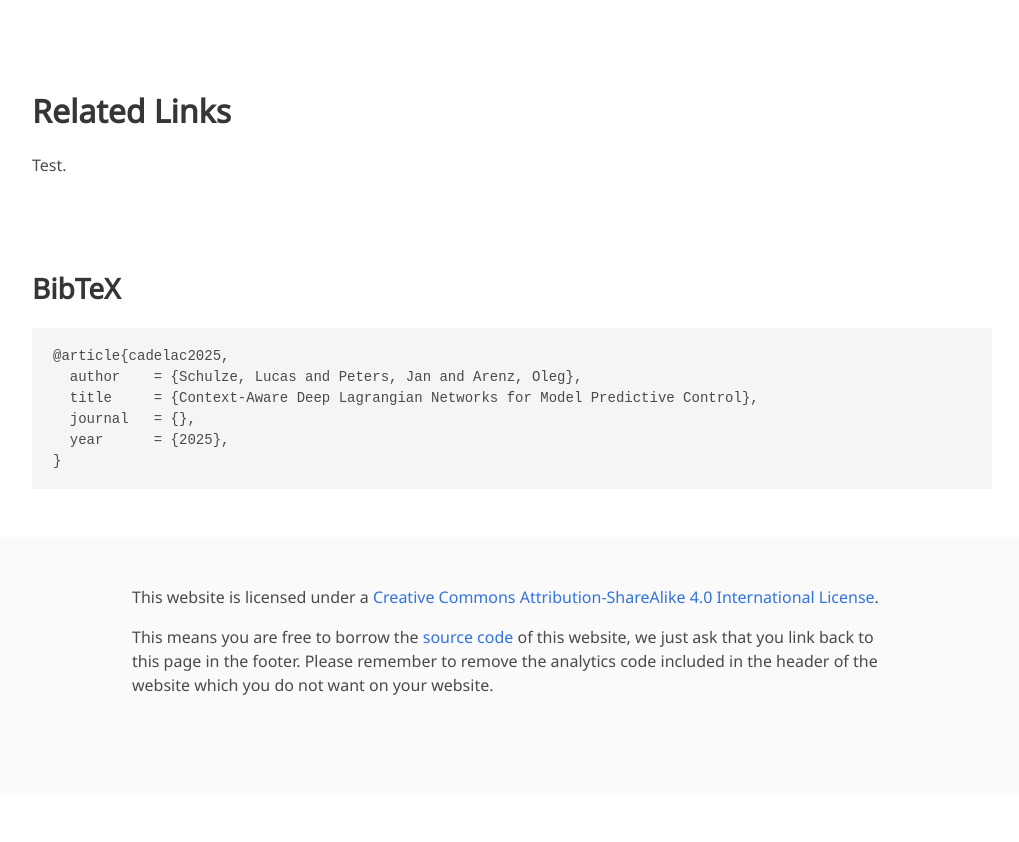
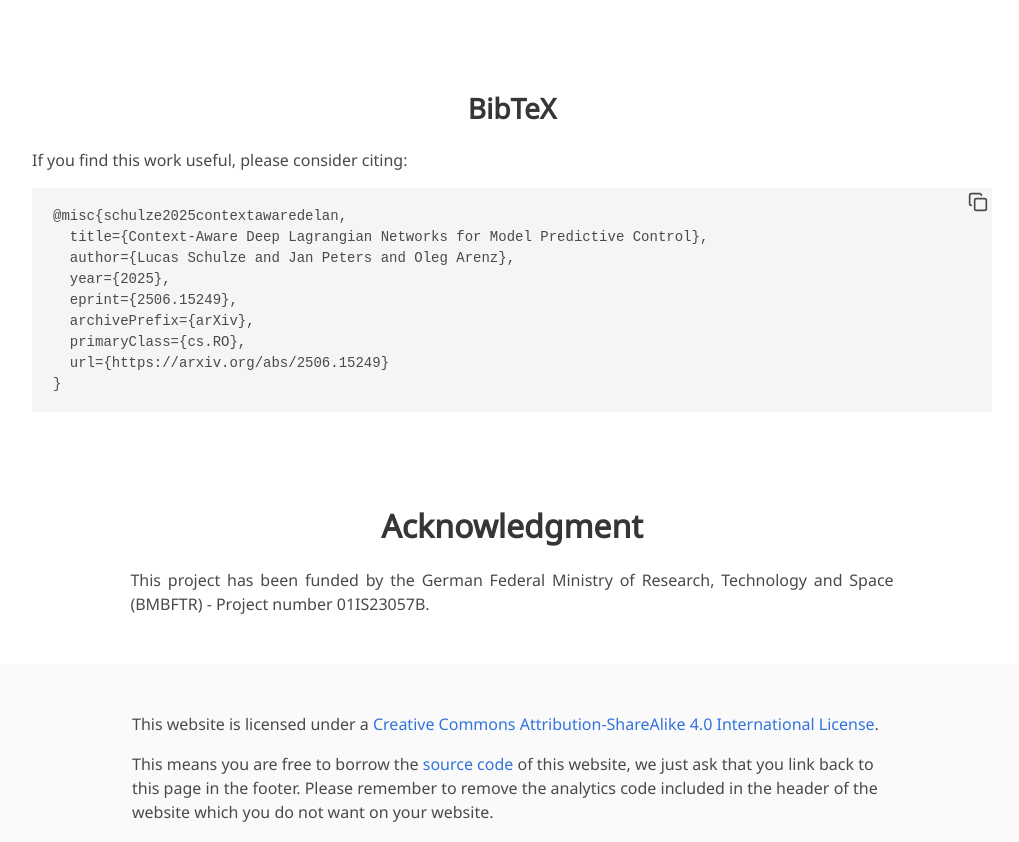
Before and after one commit to Schulze18/cadelac_website, a plain HTML site: page index.html in a window 1280 px wide. Shown: the part 1721-2563 px from the top of the page, without its empty margins (128-1147 px from the left). Before the commit the page ends 2514 px from the top, so only its background shows below. Drawn offline with nearby package versions, Linux system fonts and the light colour scheme; some icons are missing; a web font is replaced by a local one.

Commit message:
- update links

```diff
--- a/index.html
+++ b/index.html
@@ -65,7 +65,7 @@
             <div class="publication-links">
               <!-- PDF Link. -->
               <span class="link-block">
-                <a href="https://arxiv.org/pdf/2011.12948"
+                <a href="https://arxiv.org/pdf/2506.15249"
                    class="external-link button is-normal is-rounded is-dark">
                   <span class="icon">
                       <i class="fas fa-file-pdf"></i>
@@ -74,7 +74,7 @@
                 </a>
               </span>
               <span class="link-block">
-                <a href="https://arxiv.org/abs/2011.12948"
+                <a href="https://arxiv.org/abs/2506.15249"
                    class="external-link button is-normal is-rounded is-dark">
                   <span class="icon">
                       <i class="ai ai-arxiv"></i>
@@ -173,41 +173,78 @@
 </section>
 
 
+<!-- BibTeX. -->
+<!-- Load Lucide Icons -->
+<script src="https://unpkg.com/lucide@latest"></script>
+
+<section class="section" id="BibTeX">
+  <div class="container is-max-desktop content">
+    <!-- Centered Section Title -->
+    <h2 class="title has-text-centered">BibTeX</h2>
+
+    <p>
+      If you find this work useful, please consider citing:
+    </p>
+
+    <!-- BibTeX Block with Copy Icon -->
+    <div style="position: relative;">
+      <button
+        onclick="copyBibtex()"
+        style="position: absolute; top: 0; right: 0; padding: 0.3em; background: none; border: none; cursor: pointer;"
+        aria-label="Copy BibTeX"
+      >
+        <i data-lucide="copy" style="width: 20px; height: 20px; color: #4a4a4a;"></i>
+      </button>
+
+      <pre><code id="bibtex-code">@misc{schulze2025contextawaredelan,
+  title={Context-Aware Deep Lagrangian Networks for Model Predictive Control},
+  author={Lucas Schulze and Jan Peters and Oleg Arenz},
+  year={2025},
+  eprint={2506.15249},
+  archivePrefix={arXiv},
+  primaryClass={cs.RO},
+  url={https://arxiv.org/abs/2506.15249}
+}</code></pre>
+    </div>
+  </div>
+</section>
+
+<!-- JavaScript for Clipboard + Lucide Init -->
+<script>
+  // Activate Lucide icons
+  lucide.createIcons();
+
+  // Copy BibTeX handler
+  function copyBibtex() {
+    const code = document.getElementById("bibtex-code").innerText;
+    navigator.clipboard.writeText(code).then(() => {
+      alert("BibTeX copied to clipboard!");
+    }).catch(() => {
+      alert("Failed to copy BibTeX.");
+    });
+  }
+</script>
+<!--/ BibTeX. -->
+
+
+<!-- Acknowledgment. -->
 <section class="section">
   <div class="container is-max-desktop">
-    <!--/ Animation. -->
 
-
-    <!-- Concurrent Work. -->
-    <div class="columns is-centered">
-      <div class="column is-full-width">
-        <h2 class="title is-3">Related Links</h2>
-
+    <div class="columns is-centered has-text-centered">
+      <div class="column is-four-fifths">
+        <h2 class="title is-3">Acknowledgment</h2>
         <div class="content has-text-justified">
           <p>
-            Test</a>.
+            This project has been funded by the German Federal Ministry of Research, Technology and Space (BMBFTR) - Project number 01IS23057B.
           </p>
         </div>
       </div>
     </div>
-    <!--/ Concurrent Work. -->
 
   </div>
 </section>
-
-
-<section class="section" id="BibTeX">
-  <div class="container is-max-desktop content">
-    <h2 class="title">BibTeX</h2>
-    <pre><code>@article{cadelac2025,
-  author    = {Schulze, Lucas and Peters, Jan and Arenz, Oleg},
-  title     = {Context-Aware Deep Lagrangian Networks for Model Predictive Control},
-  journal   = {},
-  year      = {2025},
-}</code></pre>
-  </div>
-</section>
-
+<!--/ Acknowledgment. -->
 
 <footer class="footer">
   <div class="container">
```
Also changed, not shown: 1 other file.
